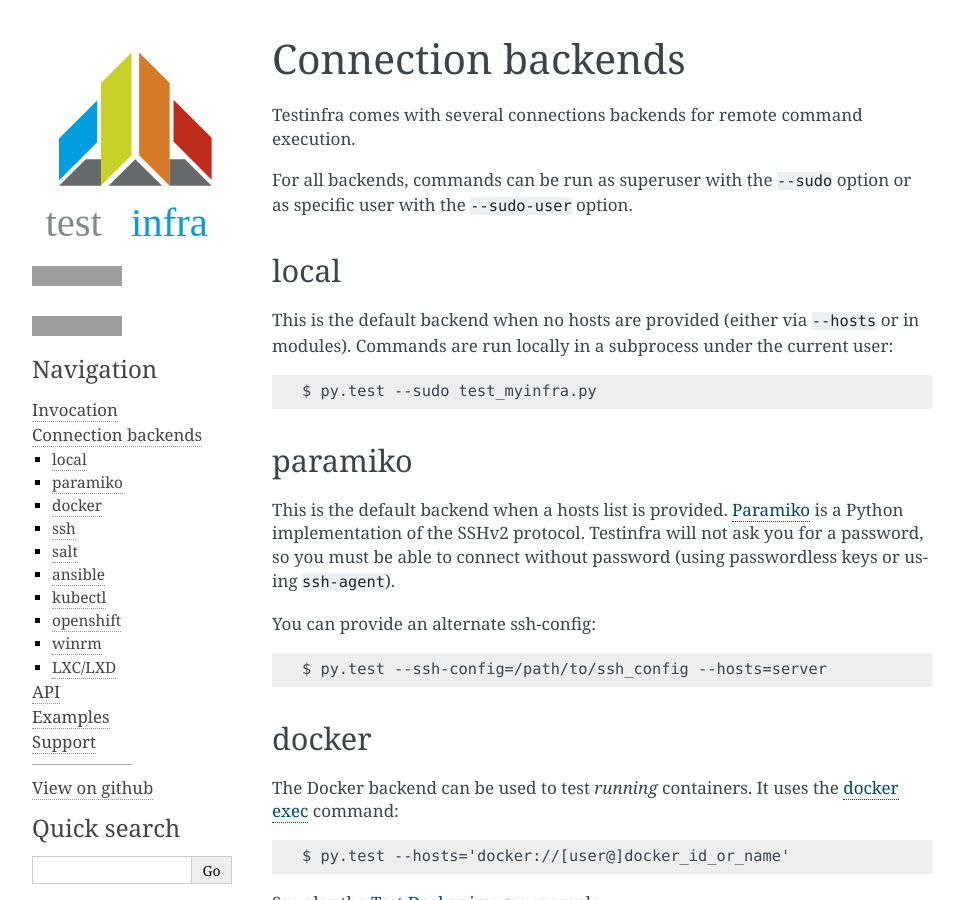
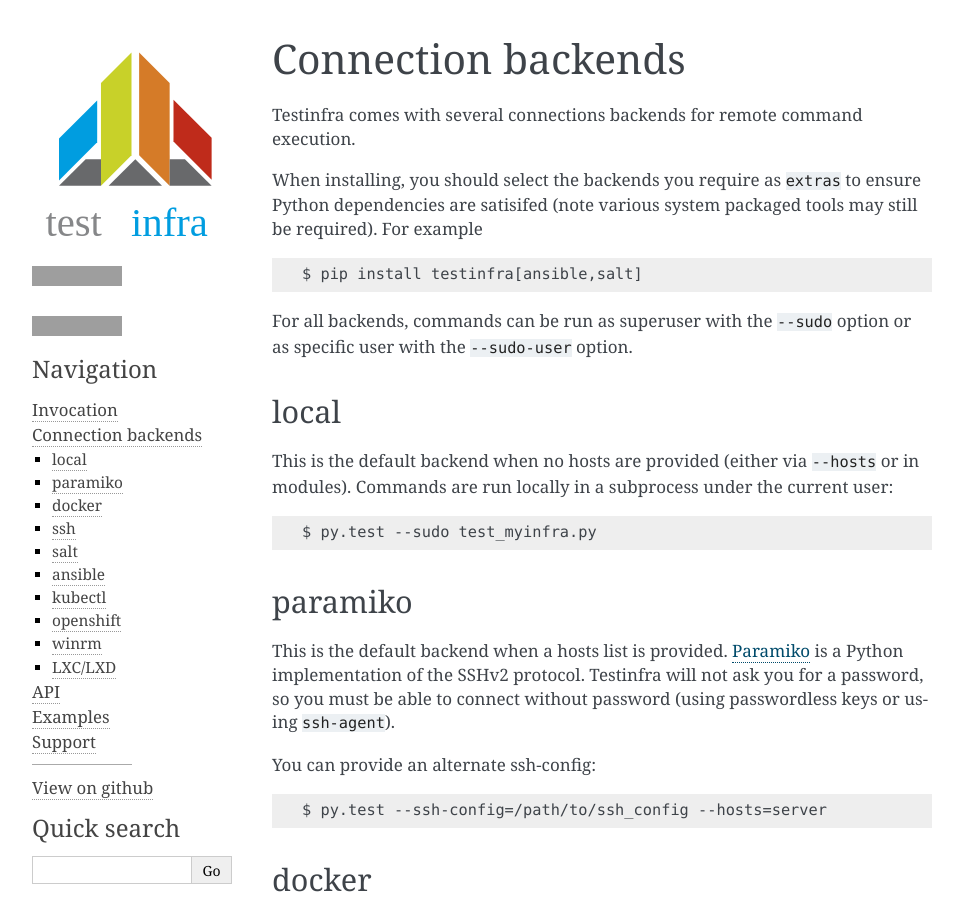
Before and after one commit to pytest-dev/pytest-testinfra, a Sphinx documentation site: the page built from doc/source/backends.rst, in a window 1280 px wide and 900 px high, cut to the strip 0-900 px from the top of the window. Shown: the whole strip, without its empty margins (148-1111 px from the left). Built offline with Sphinx 7.4.7, drawn with Linux system fonts in a browser that asks for light colours; pages that are not in the unit, such as notebooks, are missing from menus; comment, search, counter and statistics services are not loaded; grey boxes are pictures that could not be loaded.

Commit message:
Add extras for backend dependencies (#454)
* Add extras for backend dependencies

This adds environment selectors for backends in setup.cfg.  The
inspiration here is that the ansible backend actually requires
paramiko but it isn't specified anywhere.  Having environment markers
makes it a bit eaiser in CI environments to ensure everything is
present.

I've taken a guess at the requirements for the others; although
they're simple I think it's good for consistency to have all backends
with their own environment.  A documentation note is added too.

```diff
--- a/doc/source/backends.rst
+++ b/doc/source/backends.rst
@@ -1,7 +1,14 @@
 Connection backends
 ===================
 
-Testinfra comes with several connections backends for remote command execution.
+Testinfra comes with several connections backends for remote command
+execution.
+
+When installing, you should select the backends you require as
+``extras`` to ensure Python dependencies are satisifed (note various
+system packaged tools may still be required).  For example ::
+
+    $ pip install testinfra[ansible,salt]
 
 For all backends, commands can be run as superuser with the ``--sudo``
 option or as specific user with the ``--sudo-user`` option.
```
Also changed, not shown: setup.cfg (+10 -0 lines).
